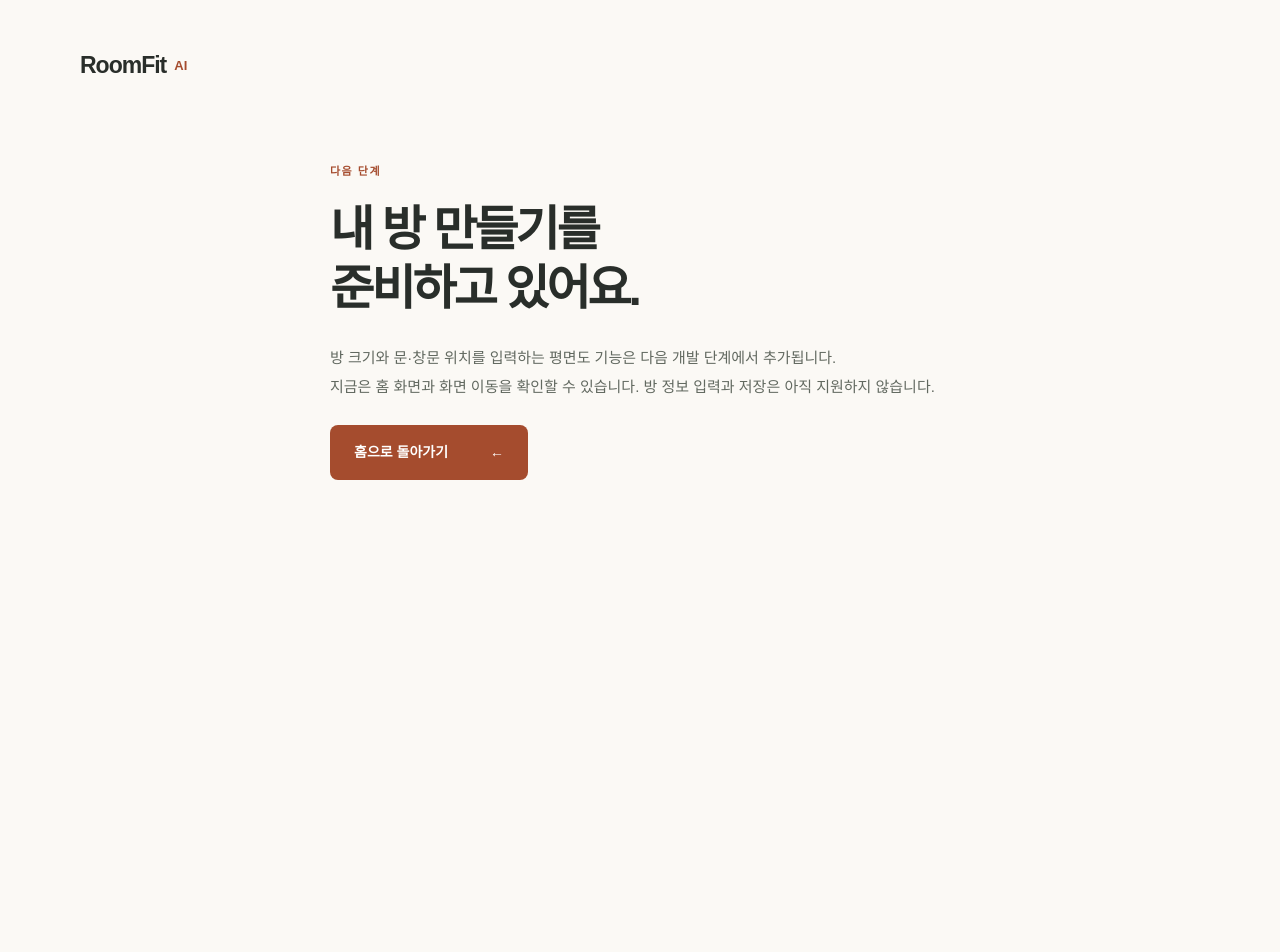
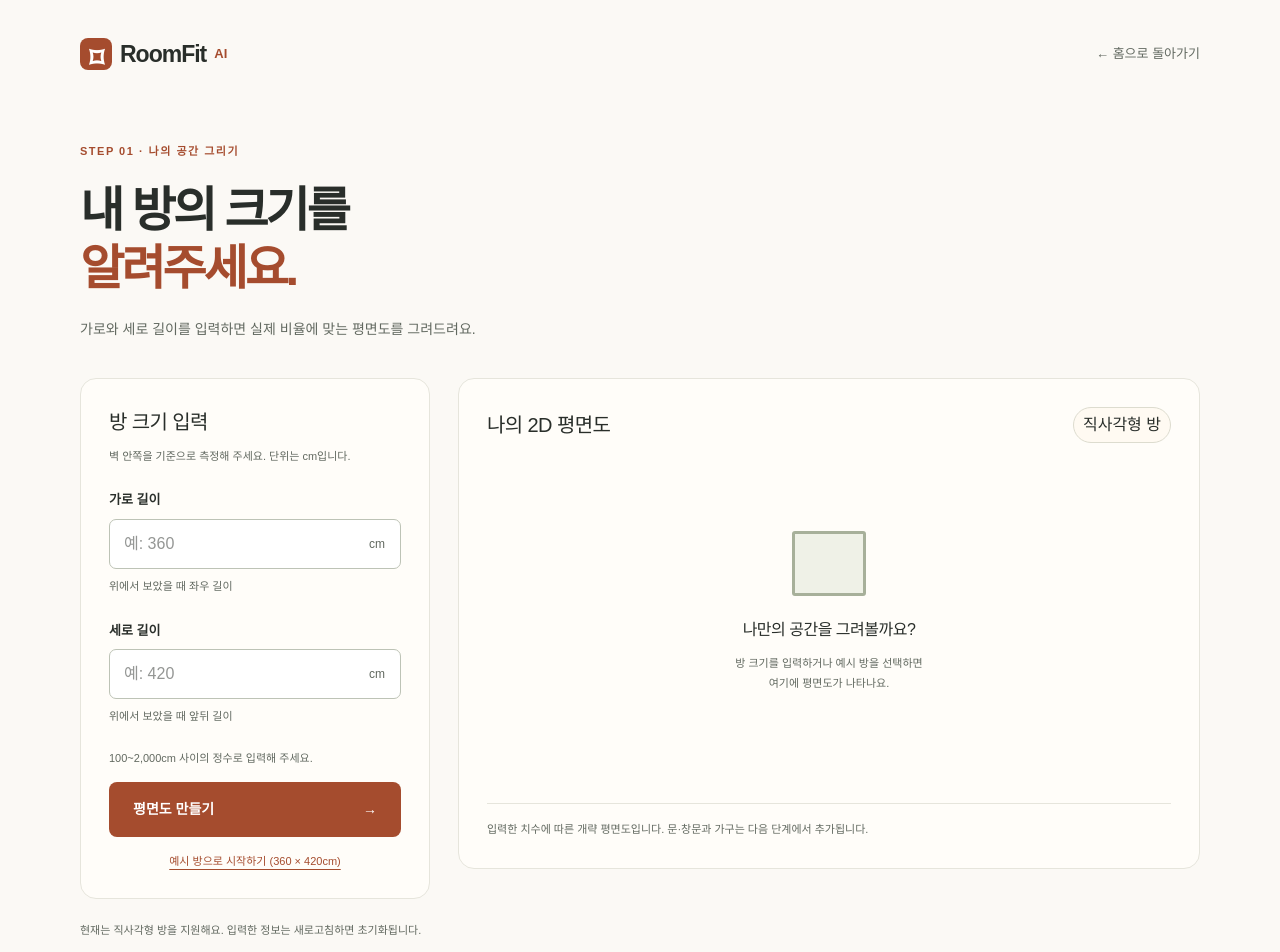
Before and after one commit to ldhyb-dh/probable-spoon, a Next.js app in the folder roomfit-ai/: page /room/new in a window 1280 px wide. Shown: the top 952 px of the page. Before the commit the page ends 800 px from the top, so only its background shows below. Built offline with nearby package versions, Linux system fonts and the light colour scheme.

Commit message:
feat(roomfit-ai): add day-two room dimensions and scaled 2D floor plan

```diff
--- a/roomfit-ai/package.json
+++ b/roomfit-ai/package.json
@@ -9,7 +9,8 @@
     "lint": "eslint .",
     "typecheck": "next typegen && tsc --noEmit",
     "smoke": "node scripts/smoke.mjs",
-    "verify": "npm run lint && npm run build && npm run typecheck && npm run smoke"
+    "verify": "npm run lint && npm test && npm run build && npm run typecheck && npm run smoke",
+    "test": "node --test tests/*.test.mjs"
   },
   "engines": {
     "node": ">=20.9.0"
--- a/roomfit-ai/scripts/smoke.mjs
+++ b/roomfit-ai/scripts/smoke.mjs
@@ -23,7 +23,7 @@ try {
   assert.ok(base, `Server did not start within 10 seconds.\n${output}`);
   for (const [path, status, text] of [
     ['/', 200, '같은 방,'],
-    ['/room/new', 200, '준비하고 있어요.'],
+    ['/room/new', 200, '방 크기 입력'],
     ['/missing-page', 404, '404'],
   ]) {
     const response = await fetch(`${base}${path}`, { signal: AbortSignal.timeout(10000) });
--- a/roomfit-ai/src/app/globals.css
+++ b/roomfit-ai/src/app/globals.css
@@ -68,3 +68,38 @@ h3 { margin: 20px 0 12px; font-size: 17px; letter-spacing: -.5px; }
   .footer { align-items: flex-start; flex-direction: column; justify-content: center; gap: 8px; padding-block: 24px; }
 }
 @media (prefers-reduced-motion: reduce) { html { scroll-behavior: auto; } .button { transition: none; } }
+
+.room-builder { padding-block: 35px 70px; }
+.room-builder h1 { font-size: clamp(36px, 4vw, 48px); margin-bottom: 18px; }
+.builder-description { font-size: 14px; color: var(--muted); line-height: 1.8; margin-bottom: 36px; }
+.builder-grid { display: grid; grid-template-columns: 350px minmax(0, 1fr); gap: 28px; align-items: start; }
+.room-form-card, .plan-card { border: 1px solid var(--line); background: #fffdf9; border-radius: 16px; padding: 28px; }
+.room-form-card h2, .plan-card h2 { font-size: 20px; letter-spacing: -.6px; }
+.field-hint { font-size: 11px; line-height: 1.7; color: var(--muted); margin: 8px 0 0; }
+.field-label { display: block; font-size: 13px; font-weight: 700; margin: 25px 0 9px; }
+.dimension-input { position: relative; }
+.dimension-input input { width: 100%; min-height: 50px; border: 1px solid #bdc3b6; border-radius: 7px; padding: 12px 48px 12px 14px; font: inherit; background: white; color: var(--foreground); }
+.dimension-input > span { position: absolute; right: 16px; top: 16px; font-size: 12px; color: var(--muted); pointer-events: none; }
+input:focus-visible, button:focus-visible { outline: 3px solid var(--accent); outline-offset: 3px; }
+.dimension-input input[aria-invalid="true"] { border-color: #b02f2f; }
+.field-error { font-size: 12px; color: #a22424; margin: 8px 0 0; }
+.input-policy { font-size: 11px; color: var(--muted); margin-block: 24px 16px; }
+button { font-family: inherit; cursor: pointer; }
+.create-plan { border: 0; width: 100%; }
+.sample-button { display: block; width: 100%; padding: 16px 0 0; border: 0; background: none; font-size: 11px; color: var(--accent); text-decoration: underline; text-underline-offset: 4px; }
+.plan-heading { display: flex; align-items: center; justify-content: space-between; gap: 12px; }
+.plan-heading h2 { margin: 0; }
+.room-svg { display: block; width: 100%; height: auto; margin-top: 24px; border-radius: 8px; background: #f3f4ed; }
+.svg-measure { font-size: 15px; fill: #525d49; }
+.svg-area { font-size: 25px; font-weight: 700; fill: #55644a; paint-order: stroke; stroke: #fbfaf4; stroke-width: 5px; }
+.svg-caption { font-size: 13px; fill: #626960; paint-order: stroke; stroke: #fbfaf4; stroke-width: 4px; }
+.room-summary { display: flex; flex-wrap: wrap; gap: 18px; padding: 20px 0 0; font-size: 12px; color: var(--muted); }
+.room-summary strong { color: var(--foreground); margin-left: 4px; }
+.plan-empty { min-height: 340px; display: flex; align-items: center; justify-content: center; flex-direction: column; text-align: center; }
+.empty-room { width: 74px; height: 65px; border: 3px solid #a7b09a; background: #eff1e7; border-radius: 3px; }
+.plan-empty h3 { margin-top: 22px; font-size: 16px; }
+.plan-empty p, .plan-note, .builder-footnote { font-size: 11px; line-height: 1.8; color: var(--muted); }
+.plan-note { border-top: 1px solid var(--line); padding-top: 16px; margin: 20px 0 0; }
+.pending-note { font-size: 12px; line-height: 1.7; color: #954323; margin: 15px 0 0; }
+.builder-footnote { margin-top: 22px; }
+@media (max-width: 900px) { .builder-grid { grid-template-columns: 1fr; } .room-form-card, .plan-card { padding: 22px; } .plan-empty { min-height: 260px; } }
--- a/roomfit-ai/src/app/page.tsx
+++ b/roomfit-ai/src/app/page.tsx
@@ -1,7 +1,7 @@
 import Link from "next/link";
 
 const features = [
-  { number: "01", title: "내 방부터 이해하기", description: "방의 가로·세로 길이와 문, 창문 위치를 입력해 나만의 평면도를 만드는 기능을 준비하고 있어요." },
+  { number: "01", title: "내 방부터 이해하기", description: "방의 가로·세로 길이를 입력하고 실제 비율의 평면도를 확인해요. 문·창문 위치 입력은 다음 단계에 추가돼요." },
   { number: "02", title: "있는 가구, 새롭게", description: "침대와 책상 등 기존 가구의 크기를 반영해 공간과 생활 동선에 맞는 배치를 제안할 예정이에요." },
   { number: "03", title: "필요한 가구만 더하기", description: "남은 공간과 예산에 어울리는 새 가구를 찾아, 구매 전 배치를 비교할 수 있도록 만들어요." },
 ];
@@ -25,7 +25,7 @@ export default function Home() {
             <h1 id="hero-title">같은 방,<br /><span>더 나은 배치.</span></h1>
             <p className="hero-description">내 방에 꼭 맞는 가구 배치와 인테리어.<br />RoomFit AI와 함께 공간을 새롭게 계획해 보세요.</p>
             <Link href="/room/new" className="button">내 방 만들기 <span aria-hidden="true">→</span></Link>
-            <p className="helper">현재는 첫 화면을 완성한 개발 초기 버전이에요.</p>
+            <p className="helper">방 크기를 입력하고 나만의 2D 평면도를 만들어 보세요.</p>
           </div>
 
           <figure className="room-card" aria-labelledby="room-caption">
--- a/roomfit-ai/src/app/room/new/page.tsx
+++ b/roomfit-ai/src/app/room/new/page.tsx
@@ -1,16 +1,78 @@
+"use client";
 import Link from "next/link";
+import { useId, useRef, useState } from "react";
+import type { FormEvent } from "react";
+import { parseRoom, fitRoom } from "@/lib/room";
+import type { Room, RoomErrors } from "@/lib/room";
 
 export default function NewRoom() {
-  return (
-    <main className="container coming-soon">
-      <Link href="/" className="brand">RoomFit <span className="brand-ai">AI</span></Link>
-      <section className="coming-soon-card" aria-labelledby="new-room-title">
-        <p className="eyebrow">다음 단계</p>
-        <h1 id="new-room-title">내 방 만들기를<br />준비하고 있어요.</h1>
-        <p>방 크기와 문·창문 위치를 입력하는 평면도 기능은 다음 개발 단계에서 추가됩니다.</p>
-        <p>지금은 홈 화면과 화면 이동을 확인할 수 있습니다. 방 정보 입력과 저장은 아직 지원하지 않습니다.</p>
-        <Link href="/" className="button">홈으로 돌아가기 <span aria-hidden="true">←</span></Link>
-      </section>
+  const [width, setWidth] = useState("");
+  const [depth, setDepth] = useState("");
+  const [room, setRoom] = useState<Room | null>(null);
+  const [errors, setErrors] = useState<RoomErrors>({});
+  const widthRef = useRef<HTMLInputElement>(null), depthRef = useRef<HTMLInputElement>(null);
+  const gridId = useId();
+  const plan = room ? fitRoom(room) : null;
+  const changed = room && (Number(width) !== room.width || Number(depth) !== room.depth);
+  function submit(event: FormEvent<HTMLFormElement>) {
+    event.preventDefault();
+    const result = parseRoom(width, depth);
+    setErrors(result.errors);
+    if (result.room) setRoom(result.room);
+    else if (result.errors.width) widthRef.current?.focus();
+    else depthRef.current?.focus();
+  }
+  function sample() {
+    setWidth("360"); setDepth("420"); setRoom({ width: 360, depth: 420 }); setErrors({});
+  }
+  return <>
+    <a className="skip-link" href="#room-main">본문 바로가기</a>
+    <header className="header container">
+      <Link href="/" className="brand" aria-label="RoomFit AI 홈"><span className="brand-icon" aria-hidden="true">⌑</span>RoomFit <span className="brand-ai">AI</span></Link>
+      <Link href="/" className="nav-link">← 홈으로 돌아가기</Link>
+    </header>
+    <main id="room-main" className="container room-builder">
+      <p className="eyebrow">STEP 01 · 나의 공간 그리기</p>
+      <h1>내 방의 크기를<br /><span>알려주세요.</span></h1>
+      <p className="builder-description">가로와 세로 길이를 입력하면 실제 비율에 맞는 평면도를 그려드려요.</p>
+      <div className="builder-grid">
+        <section className="room-form-card" aria-labelledby="dimensions-title">
+          <h2 id="dimensions-title">방 크기 입력</h2>
+          <p className="field-hint" id="dimensions-hint">벽 안쪽을 기준으로 측정해 주세요. 단위는 cm입니다.</p>
+          <form onSubmit={submit} noValidate>
+            <label className="field-label" htmlFor="room-width">가로 길이</label>
+            <div className="dimension-input"><input ref={widthRef} id="room-width" type="number" inputMode="numeric" min="100" max="2000" step="1" required value={width} onChange={e => setWidth(e.target.value)} placeholder="예: 360" aria-invalid={!!errors.width} aria-describedby={`dimensions-hint width-hint${errors.width ? " width-error" : ""}`} /><span>cm</span></div>
+            <p id="width-hint" className="field-hint">위에서 보았을 때 좌우 길이</p>
+            {errors.width && <p id="width-error" className="field-error">{errors.width}</p>}
+            <label className="field-label" htmlFor="room-depth">세로 길이</label>
+            <div className="dimension-input"><input ref={depthRef} id="room-depth" type="number" inputMode="numeric" min="100" max="2000" step="1" required value={depth} onChange={e => setDepth(e.target.value)} placeholder="예: 420" aria-invalid={!!errors.depth} aria-describedby={`depth-hint${errors.depth ? " depth-error" : ""}`} /><span>cm</span></div>
+            <p id="depth-hint" className="field-hint">위에서 보았을 때 앞뒤 길이</p>
+            {errors.depth && <p id="depth-error" className="field-error">{errors.depth}</p>}
+            <p className="input-policy">100~2,000cm 사이의 정수로 입력해 주세요.</p>
+            <button className="button create-plan" type="submit">{room ? "평면도 업데이트" : "평면도 만들기"}<span aria-hidden="true">→</span></button>
+            <button className="sample-button" type="button" onClick={sample}>예시 방으로 시작하기 (360 × 420cm)</button>
+          </form>
+        </section>
+        <section className="plan-card" aria-labelledby="plan-title">
+          <div className="plan-heading"><h2 id="plan-title">나의 2D 평면도</h2><span className="sample-badge">직사각형 방</span></div>
+          {room && plan ? <>
+            <svg className="room-svg" viewBox="0 0 640 480" role="img" aria-label={`가로 ${room.width}cm, 세로 ${room.depth}cm의 직사각형 방 평면도`}>
+              <defs><pattern id={gridId} width="24" height="24" patternUnits="userSpaceOnUse"><path d="M 24 0 L 0 0 0 24" fill="none" stroke="#e4e7df" strokeWidth="1" /></pattern></defs>
+              <rect x="0" y="0" width="640" height="480" fill={`url(#${gridId})`} />
+              <rect x={plan.x} y={plan.y} width={plan.width} height={plan.height} rx="2" fill="#fbfaf4" stroke="#78856b" strokeWidth="6" />
+              <line x1={plan.x} x2={plan.x + plan.width} y1={plan.y - 24} y2={plan.y - 24} stroke="#8c9580" />
+              <text x="320" y={plan.y - 34} textAnchor="middle" className="svg-measure">가로 {room.width} cm</text>
+              <text transform={`translate(${plan.x + plan.width + 34}, 240) rotate(90)`} textAnchor="middle" className="svg-measure">세로 {room.depth} cm</text>
+              <text x="320" y="235" textAnchor="middle" className="svg-area">{(room.width * room.depth / 10000).toFixed(2)} m²</text>
+              <text x="320" y="260" textAnchor="middle" className="svg-caption">나의 방</text>
+            </svg>
+            <div className="room-summary" aria-live="polite"><span>가로 <strong>{room.width / 100}m</strong></span><span>세로 <strong>{room.depth / 100}m</strong></span><span>면적 <strong>{(room.width * room.depth / 10000).toFixed(2)}m²</strong></span></div>
+            {changed && <p className="pending-note" role="status">입력값을 변경했어요. 평면도 업데이트를 눌러 반영해 주세요.</p>}
+          </> : <div className="plan-empty"><span className="empty-room" aria-hidden="true" /><h3>나만의 공간을 그려볼까요?</h3><p>방 크기를 입력하거나 예시 방을 선택하면<br />여기에 평면도가 나타나요.</p></div>}
+          <p className="plan-note">입력한 치수에 따른 개략 평면도입니다. 문·창문과 가구는 다음 단계에서 추가됩니다.</p>
+        </section>
+      </div>
+      <p className="builder-footnote">현재는 직사각형 방을 지원해요. 입력한 정보는 새로고침하면 초기화됩니다.</p>
     </main>
-  );
+  </>;
 }
--- /dev/null
+++ b/roomfit-ai/src/lib/room.ts
@@ -0,0 +1,16 @@
+export type Room = { width: number; depth: number };
+export type RoomErrors = { width?: string; depth?: string };
+export function parseRoom(width: string, depth: string): { room: Room | null; errors: RoomErrors } {
+  const errors: RoomErrors = {};
+  for (const [key, raw] of [["width", width], ["depth", depth]] as const) {
+    const n = Number(raw);
+    if (!raw.trim()) errors[key] = "길이를 입력해 주세요.";
+    else if (!Number.isFinite(n) || !Number.isInteger(n) || n < 100 || n > 2000) errors[key] = "100~2,000cm 사이의 정수를 입력해 주세요.";
+  }
+  return { room: Object.keys(errors).length ? null : { width: Number(width), depth: Number(depth) }, errors };
+}
+export function fitRoom(room: Room) {
+  const scale = Math.min(480 / room.width, 320 / room.depth);
+  const width = room.width * scale, height = room.depth * scale;
+  return { x: (640 - width) / 2, y: (480 - height) / 2, width, height };
+}
```
Also changed, not shown: 3 other files (tests, documents, lock files or other folders).
